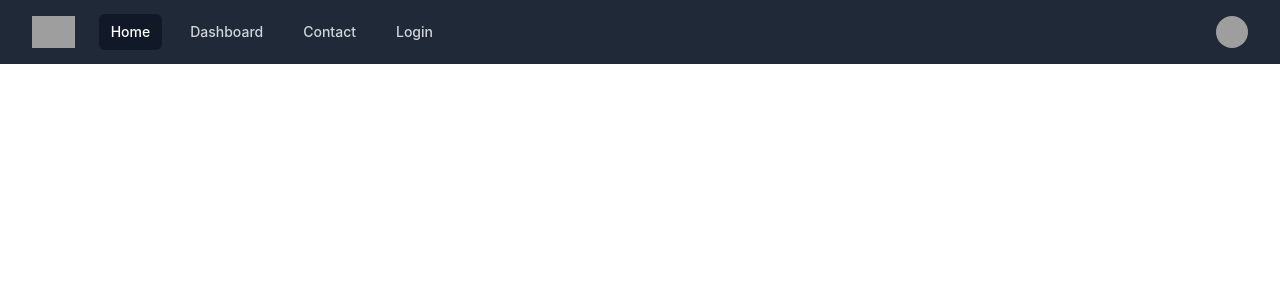
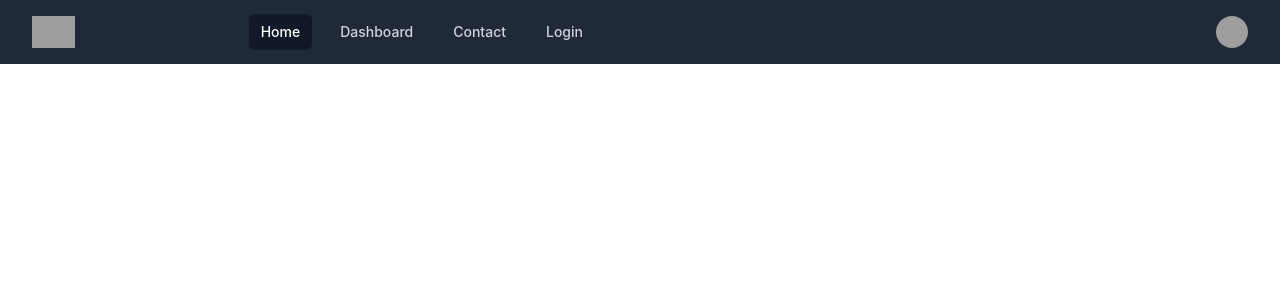
Before and after one commit to nayemk1999/react-project-with-tailwind, a React (Create React App) app: page / in a window 1280 px wide. Shown: the top 300 px of the page. Built offline with nearby package versions, Linux system fonts and the light colour scheme; grey boxes are pictures that could not be loaded; some icons are missing.

Commit message:
navbar container set

```diff
--- a/src/App.css
+++ b/src/App.css
@@ -28,6 +28,16 @@
     color: #61dafb;
 }
 
+.navbar-items {
+    margin-left: 150px;
+}
+
+@media screen and (max-width: 700px) {
+    .navbar-items {
+        margin: auto;
+    }
+}
+
 @keyframes App-logo-spin {
     from {
         transform: rotate(0deg);
--- a/src/Components/NavBar/NavBar.js
+++ b/src/Components/NavBar/NavBar.js
@@ -19,7 +19,7 @@ export default function NavBar() {
     <Disclosure as="nav" className="bg-gray-800">
       {({ open }) => (
         <>
-          <div className="max-w-7xl mx-auto px-2 sm:px-6 lg:px-8">
+          <div className="2xl:container xl:container mx-auto px-2 sm:px-6 lg:px-8">
             <div className="relative flex items-center justify-between h-16">
               <div className="absolute inset-y-0 left-0 flex items-center sm:hidden">
                 {/* Mobile menu button */}
@@ -45,8 +45,8 @@ export default function NavBar() {
                     alt="Workflow"
                   />
                 </div>
-                <div className="hidden sm:block sm:ml-6">
-                  <div className="flex space-x-4">
+                <div className="hidden  sm:block sm:ml-6">
+                  <div className="flex navbar-items space-x-4">
                     {navigation.map((item) => (
                       <a
                         key={item.name}
```
Lines whose indentation alone changed are shown as unchanged.
